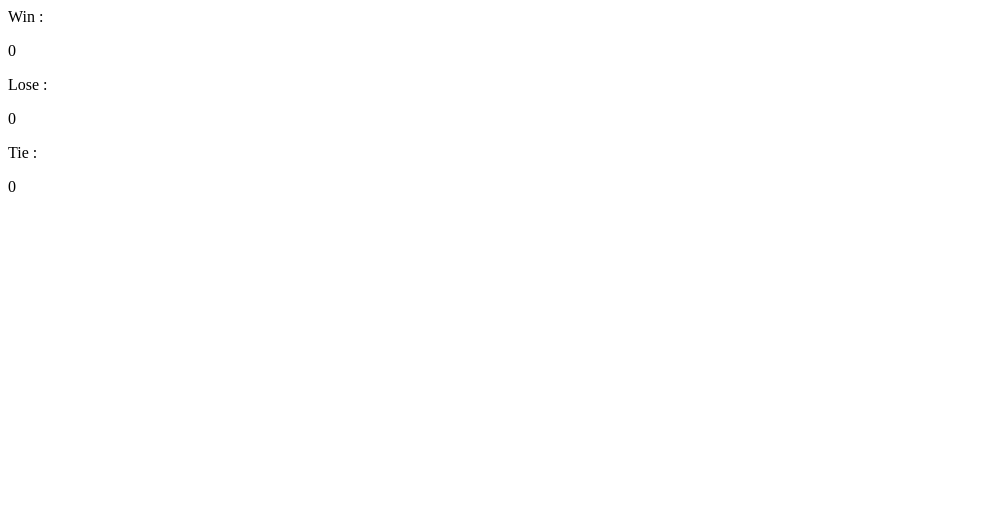
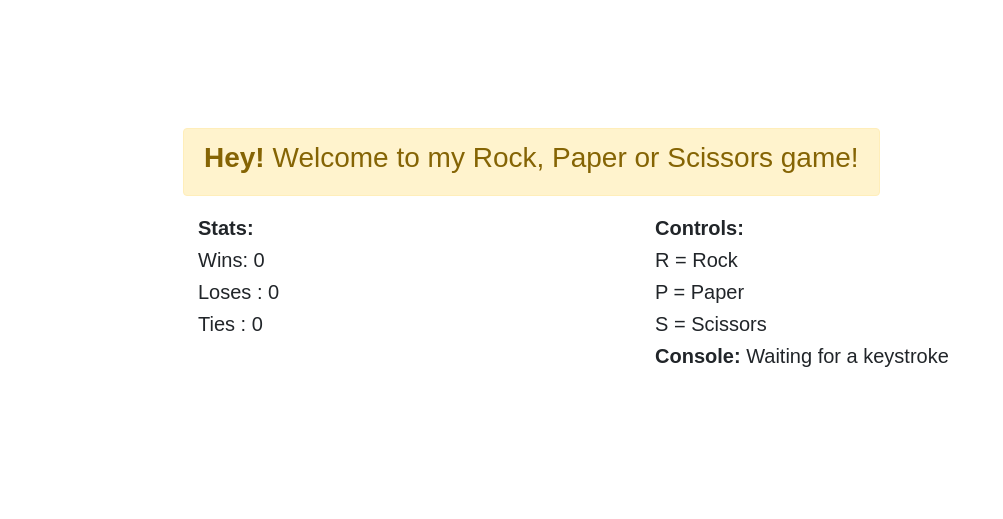
Before and after one commit to FreddyJD/ES6-RPS, a plain HTML site: page index.html in a window 1280 px wide. Shown: the whole page, without its empty margins (0-1003 px from the left). Drawn offline with nearby package versions, Linux system fonts and the light colour scheme.

Commit message:
Added bootsrap and fixed/add ID's to some elements

```diff
--- a/index.html
+++ b/index.html
@@ -4,15 +4,32 @@
     <meta charset="UTF-8">
     <meta name="viewport" content="width=device-width, initial-scale=1.0">
     <meta http-equiv="X-UA-Compatible" content="ie=edge">
-
-    <title>Freddy's RPS</title>
+    <link rel="stylesheet" href="https://stackpath.bootstrapcdn.com/bootstrap/4.1.3/css/bootstrap.min.css" integrity="sha384-MCw98/SFnGE8fJT3GXwEOngsV7Zt27NXFoaoApmYm81iuXoPkFOJwJ8ERdknLPMO" crossorigin="anonymous">
+    <link rel="stylesheet" href="style.css">
+    <title>Rock, Paper or Scissors | Freddy's activitie</title>
 </head>
 <body>
+    <div class="container">
+        <div class="row">
+            <div class="alert alert-warning">
+                <h3> <strong>Hey!</strong> Welcome to my Rock, Paper or Scissors game! </h3>
+            </div>
+        </div>
+        <div class="row">
+            <div class="col-md-6">
 
-    Win : <p id="userWins_tag">0</p>
-    Lose : <p id="computerWins_tag">0</p>
-    Tie : <p id="gameTie_tag">0</p>
+                <p><strong>Stats: </strong><br>
+                 Wins: <span id="userWins_tag"> 0 </span> <br>
+                 Loses : <span id="computerWins_tag"> 0 </span> <br>
+                 Ties : <span id="gameTie_tag"> 0 </span> </p>
+            </div>
+            <div class="col-md-6">
+                <p> <strong>Controls: </strong><br>R = Rock<br>P = Paper<br>S = Scissors<br>
 
-    <script src="game.js"></script>
+                    <strong>Console: </strong><span id="console_tag">Waiting for a keystroke </span></p>
+            </div>
+        </div>
+    </div>
 </body>
+<script src="game.js"></script>
 </html>
```
